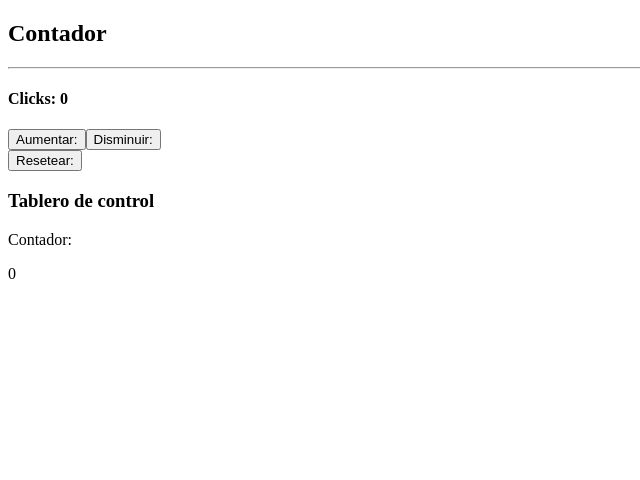
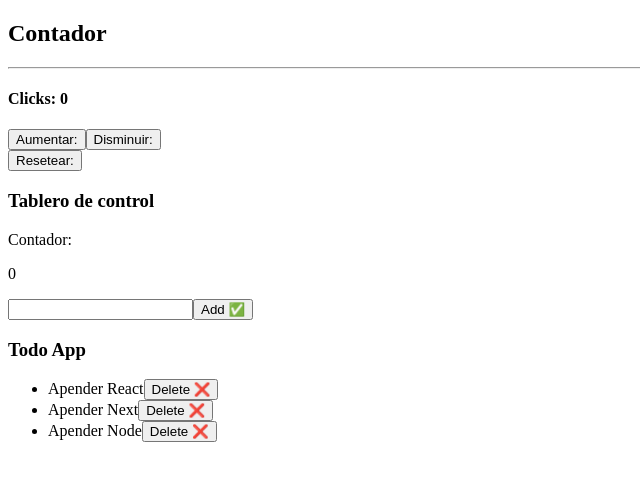
Before and after one commit to CamiloPenagos99/custom-hooks-react-app, a React (Create React App) app: page / in a window 1280 px wide. Shown: the top 480 px of the page, without its empty margins (0-640 px from the left). Built offline with nearby package versions, Linux system fonts and the light colour scheme.

Commit message:
feat: Custom Hook, todo app

```diff
--- a/src/App.js
+++ b/src/App.js
@@ -1,9 +1,11 @@
 import { Counter } from "./components/counter";
+import { TodoApp } from "./components/todoApp";
 
 function App() {
   return (
     <div className="App">
       <Counter></Counter>
+      <TodoApp></TodoApp>
     </div>
   );
 }
--- /dev/null
+++ b/src/components/todoApp.jsx
@@ -0,0 +1,29 @@
+import { useTodo } from "../hooks/useTodo";
+import { useState } from "react/cjs/react.development";
+
+const initialValues = [
+  { id: 1, title: "Apender React" },
+  { id: 2, title: "Apender Next" },
+  { id: 3, title: "Apender Node" },
+];
+
+export const TodoApp = () => {
+  const [todos, addTodo, deleteTodo] = useTodo(initialValues);
+  const [title, setTitle] = useState("");
+
+  return (
+    <div>
+      <input type="text" onChange={(event) => setTitle(event.target.value)} />
+      <button onClick={() => addTodo({ title })}>Add ✅</button>
+      <h3>Todo App</h3>
+      <ul>
+        {todos.map((todo) => (
+          <li key={todo.id}>
+            {todo.title}
+            <button onClick={() => deleteTodo(todo)}> Delete ❌</button>
+          </li>
+        ))}
+      </ul>
+    </div>
+  );
+};
--- /dev/null
+++ b/src/hooks/useTodo.js
@@ -0,0 +1,17 @@
+import { useState } from "react";
+
+export const useTodo = (initial) => {
+  const [todos, setTodos] = useState(initial);
+
+  const addTodo = (tarea) => {
+    tarea.id = Date.now();
+    setTodos((current) => current.concat(tarea));
+  };
+
+  const deleteTodo = (tarea) => {
+    const newTodos = todos.filter((todo) => todo.id !== tarea.id);
+    setTodos(newTodos);
+  };
+
+  return [todos, addTodo, deleteTodo];
+};
```
